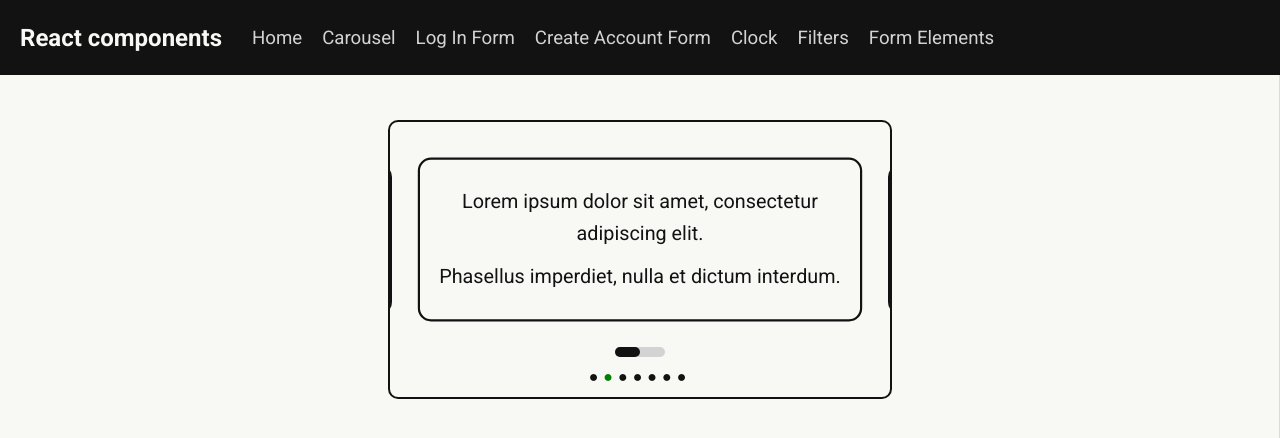
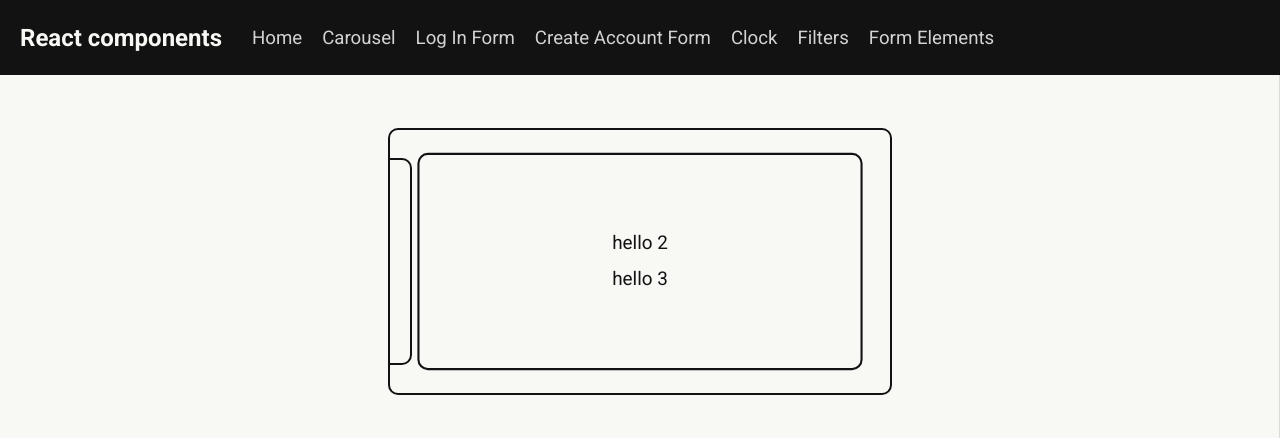
Before and after one commit to Bartosz-Do/react-components, a Next.js app: page /carousel in a window 1280 px wide. Shown: the top 438 px of the page. Built offline with nearby package versions, Linux system fonts and the light colour scheme.

Commit message:
started making Carousel better

```diff
--- a/app/carousel/page.tsx
+++ b/app/carousel/page.tsx
@@ -1,4 +1,5 @@
 import Karuzela from '../components/Carousel';
+import Carousel from '../components/Carousel2';
 import { Metadata } from 'next';
 
 export const metadata : Metadata = {
@@ -9,7 +10,20 @@ export default function HomePage() {
     return (
         <main>
             <div className='center'>
-                <Karuzela interval={4000}>
+                <Carousel interval={2000}>
+                    <div>
+                        <p>Lorem ipsum dolor sit amet, consectetur adipisicing elit. Maxime magni, dolore deleniti iure odit blanditiis molestias repellendus minima voluptatum dolor et molestiae odio expedita aperiam culpa amet voluptates. Doloribus, laborum.</p>
+                    </div>
+                    <div>
+                        <p>hello 2</p>
+                        <p>hello 3</p>
+                    </div>
+                    <div>
+                        <p>hello 2</p>
+                        <p>hello 3</p>
+                    </div>
+                </Carousel>
+                {/*<Karuzela interval={4000}>
                     <div>
                         <p>This is a cool</p>
                         <p>Carousel component!</p>
@@ -45,7 +59,7 @@ export default function HomePage() {
                         <p>Morbi in sem quis dui placerat ornare.</p>
                         <p>Praesent dapibus, neque id cursus faucibus.</p>
                     </div>
-                </Karuzela>
+                </Karuzela>*/}
             </div>
         </main>
     );
--- /dev/null
+++ b/app/components/Carousel2.tsx
@@ -0,0 +1,59 @@
+'use client'
+import { useState, useEffect, useRef, ReactNode, createElement, Children, isValidElement } from 'react';
+import styles from './styles/carousel2.module.css';
+
+export default function Carousel({ children, interval } : {
+    children: ReactNode[],
+    interval: number
+}) {
+    const childrenArray = Children.toArray(children);
+    const [centerElement, setCenterElement] = useState<number>(0);
+    const [offsetX, setOffsetX] = useState<number>(440);
+    const [divWidth, setDivWidth] = useState<number>(400);
+
+    const carousel = useRef<HTMLDivElement | null>(null);
+
+    useEffect(() => {
+        const width = window.innerWidth;
+        setDivWidth(width - 120);
+    }, []);
+
+    useEffect(() => {
+        let intervalId : any;
+        if (interval != 0) {
+            intervalId = setInterval(() => {
+                setCenterElement(prev => {
+                    let newElement = prev + 1;
+                    if (newElement >= childrenArray.length) {
+                        newElement = 0;
+                    }
+                    return newElement;
+                });
+            }, interval);
+        }
+
+        return () => clearInterval(intervalId);
+    }, [interval]);
+
+    useEffect(() => {
+        if (carousel.current) {
+            const width = carousel.current.clientWidth;
+            setOffsetX(width - 60);
+            setDivWidth(width - 100);
+        }
+    }, [carousel.current]);
+
+    return (
+        <div className={styles.carousel} ref={carousel}>
+            { childrenArray.map((el, i) => {
+                if (isValidElement(el)) {
+                    return (
+                        <div key={i} className={styles.carouselDiv} style={{minWidth: `${divWidth}px`, maxWidth: `${divWidth}px`, transform: `translateX(${20 - (centerElement * offsetX)}px) ${centerElement === i ? 'scale(105%)' : ''}`}}>
+                            { createElement(el.type, el.props ? {...el.props} : {}) }
+                        </div>
+                    );
+                }
+            }) }
+        </div>
+    );
+}
--- /dev/null
+++ b/app/components/styles/carousel2.module.css
@@ -0,0 +1,26 @@
+.carousel {
+    width: 500px;
+    padding: 30px 0px 30px 0px;
+    outline: 2px solid #121212;
+    border-radius: 8px;
+    overflow: hidden;
+    display: flex;
+    flex-wrap: nowrap;
+    position: relative;
+    margin: 10px;
+}
+
+.carouselDiv {
+    margin-left: 20px;
+    padding: 10px;
+    min-width: 400px;
+    max-width: 400px;
+    min-height: 150px;
+    outline: 2px solid #121212;
+    border-radius: 8px;
+    display: flex;
+    flex-direction: column;
+    justify-content: center;
+    align-items: center;
+    transition: 0.8s transform;
+}
```
